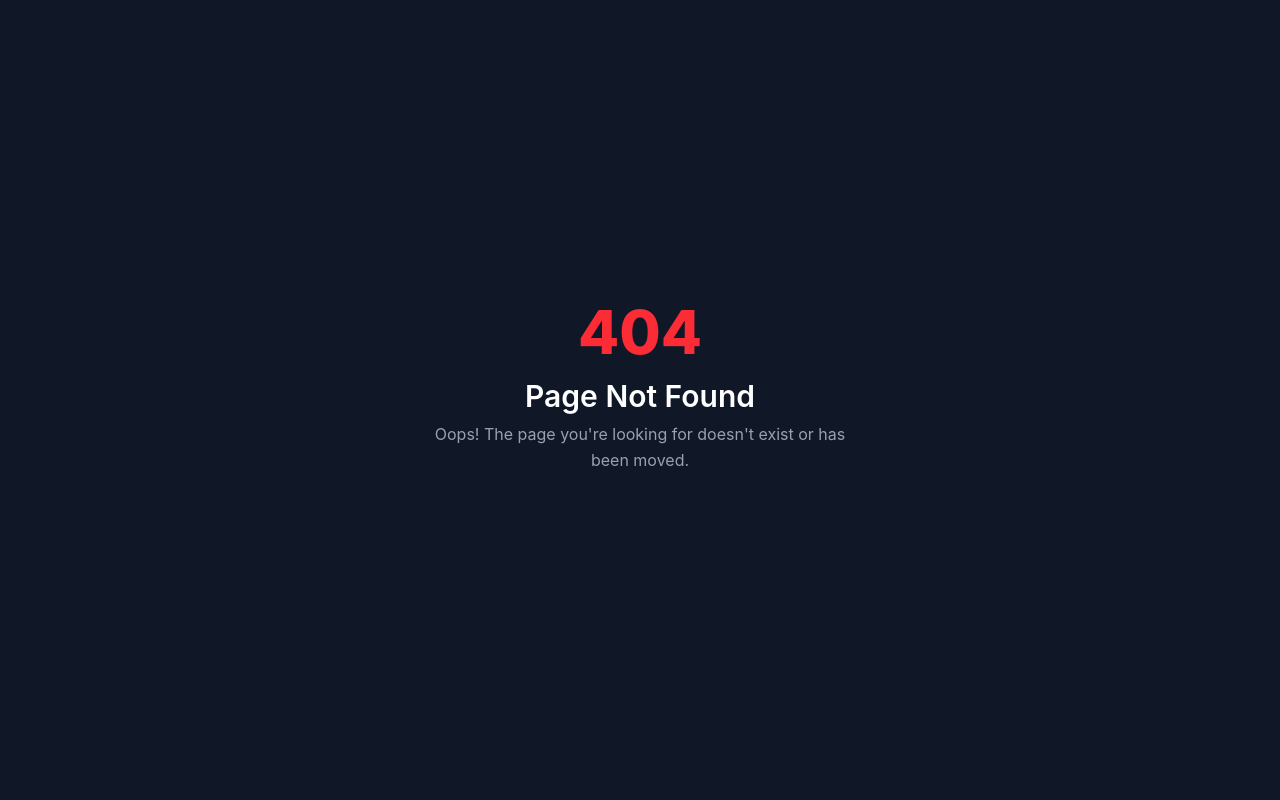
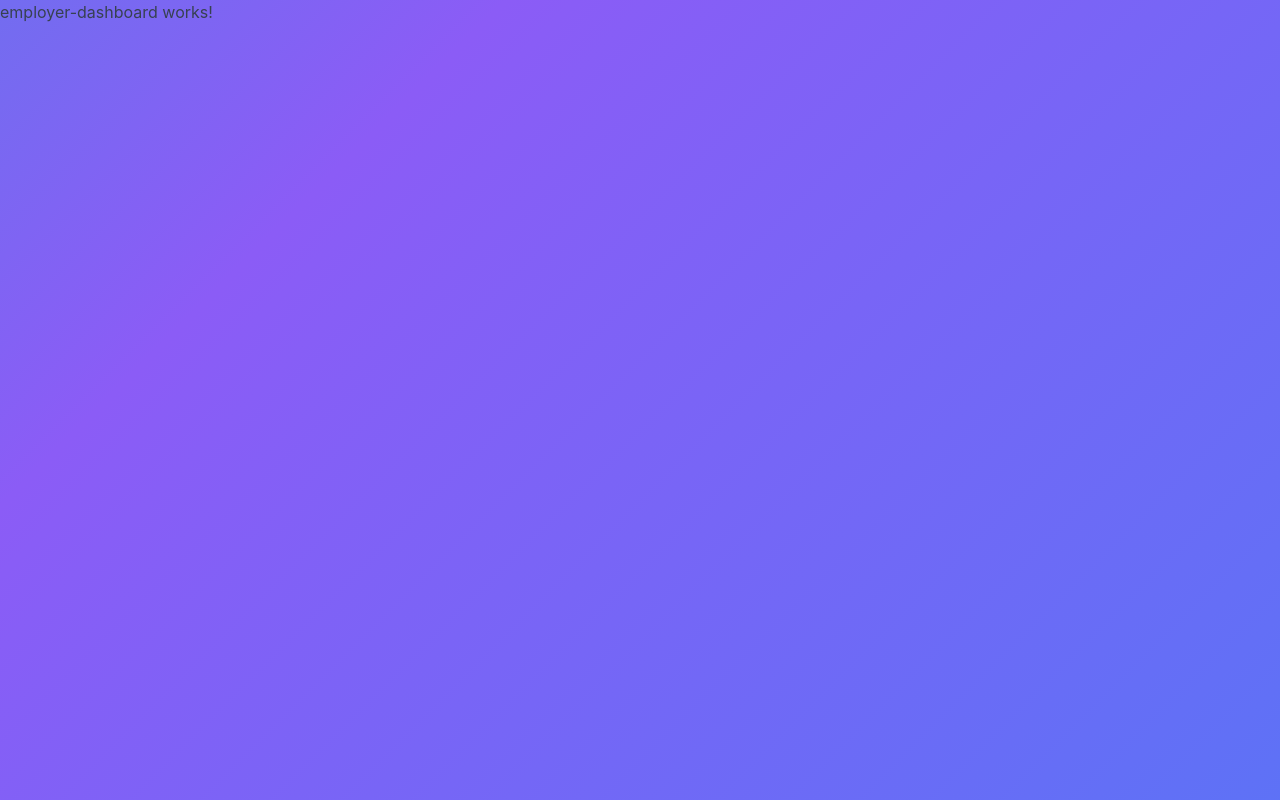
Before and after one commit to rsuciunttdata/timetracking-team-one, an Angular app: page /employer-dashboard in a window 1280 px wide. Before the commit this address had no page. Built offline with nearby package versions, Linux system fonts and the light colour scheme.

Commit message:
create employer-dashboard component

```diff
--- a/src/app/app.routes.ts
+++ b/src/app/app.routes.ts
@@ -23,6 +23,11 @@ export const routes: Routes = [
     loadComponent: () => import('./components/coming-soon/coming-soon.component').then(m => m.ComingSoonComponent),
   },
   {
+    path:'employer-dashboard',
+    loadComponent: () =>import('./pages/employer-dashboard/employer-dashboard').then(m=>m.EmployerDashboard),
+
+  },
+  {
     path: '**',
     loadComponent: () => import('./components/not-found/not-found').then(m => m.NotFound)
   }
--- /dev/null
+++ b/src/app/pages/employer-dashboard/employer-dashboard.html
@@ -0,0 +1 @@
+<p>employer-dashboard works!</p>
--- /dev/null
+++ b/src/app/pages/employer-dashboard/employer-dashboard.ts
@@ -0,0 +1,12 @@
+import { Component } from '@angular/core';
+import { RouterModule } from '@angular/router';
+
+@Component({
+  selector: 'app-employer-dashboard',
+  imports: [RouterModule],
+  templateUrl: './employer-dashboard.html',
+  styleUrl: './employer-dashboard.css'
+})
+export class EmployerDashboard {
+
+}
```
Also changed, not shown: src/app/pages/employer-dashboard/employer-dashboard.css (added).
